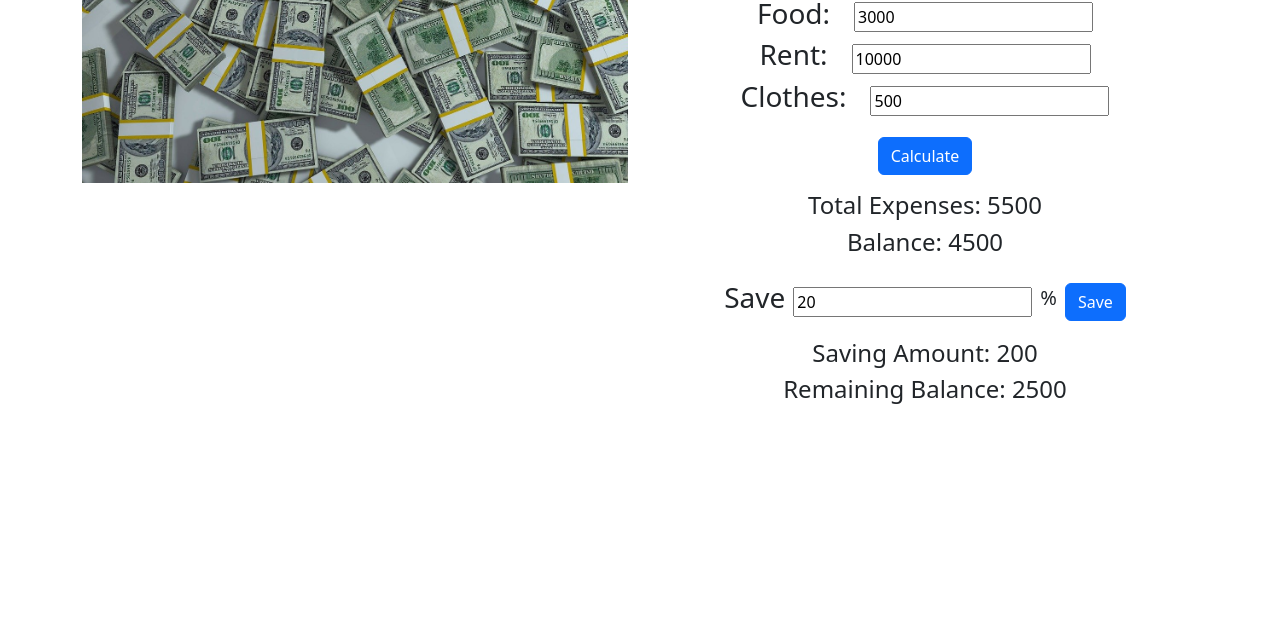
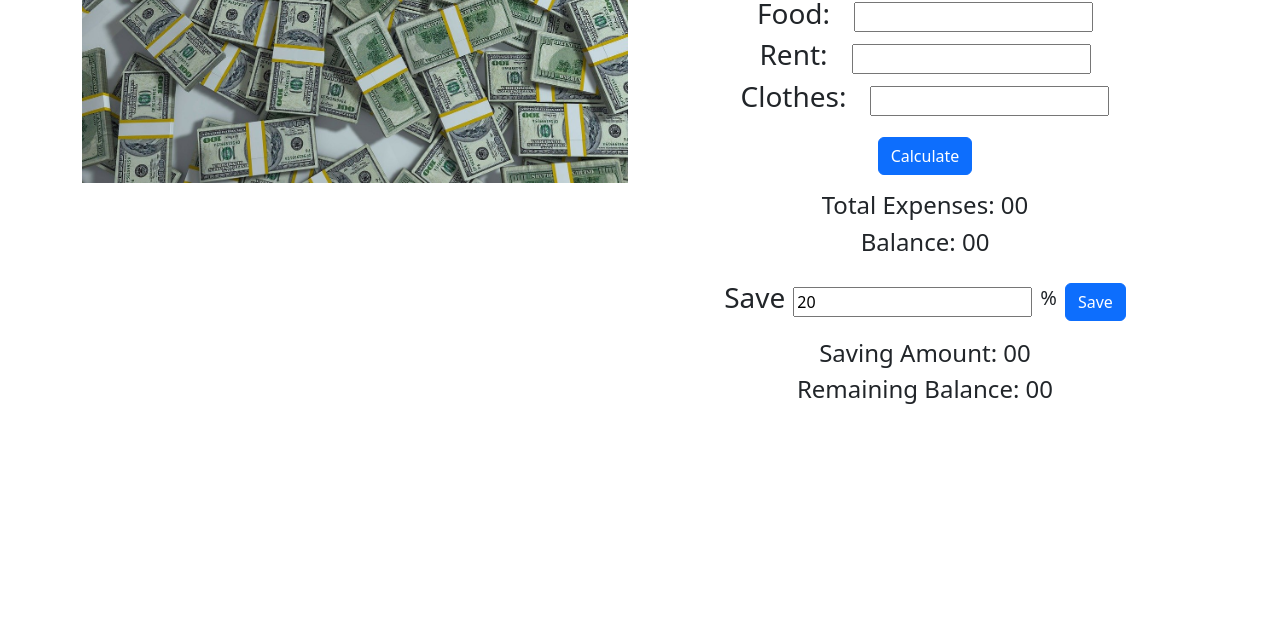
Before and after one commit to webexpertsabbir/-money-master-practice, a plain HTML site: page index.html in a window 1280 px wide. Shown: the part 181-800 px from the top of the page. Drawn offline with nearby package versions, Linux system fonts and the light colour scheme.

Commit message:
calculate

```diff
--- a/index.html
+++ b/index.html
@@ -18,25 +18,25 @@
                 <h1 class="text-center">Income</h1>
                 <div class="d-flex justify-content-center align-items-center">
                     <h3 class="me-4">income:</h3>
-                    <input id="total-income" class="" type="text" value="10000">
+                    <input id="total-income" class="" type="text" value="">
                 </div>
                 <h1 class="text-center m-3">Expenses</h1>
                 <div class="d-flex justify-content-center align-items-center">
                     <h3 class="me-4">Food:</h3>
-                    <input id="food-price" class="" type="text" value="3000">
+                    <input id="food-price" class="" type="text" value="">
                 </div>
                 <div class="d-flex justify-content-center align-items-center">
                     <h3 class="me-4">Rent:</h3>
-                    <input id="rent-price" class="" type="text" value="10000">
+                    <input id="rent-price" class="" type="text" value="">
                 </div>
                 <div class="d-flex justify-content-center align-items-center">
                     <h3 class="me-4">Clothes:</h3>
-                    <input id="clothes-price" class="" type="text" value="500">
+                    <input id="clothes-price" class="" type="text" value="">
                 </div>
                 <button id="btn-calculate" class="btn btn-primary d-block m-auto mt-3" >Calculate</button>
 
-                <h4 class="text-center mt-3">Total Expenses: <span id="total-expenses">5500</span></h4>
-                <h4 class="text-center"> Balance: <span id="balance">4500</span></h4>
+                <h4 class="text-center mt-3">Total Expenses: <span id="total-expenses">00</span></h4>
+                <h4 class="text-center"> Balance: <span id="balance">00</span></h4>
 
                 <div class="d-flex justify-content-center align-items-center mt-4">
                     <h3 class="me-2">Save</h3>
@@ -44,8 +44,8 @@
                     <h5 class="me-2" >%</h5>
                     <button id="btn-save" class="btn btn-primary" >Save</button>
                 </div>
-                <h4 class="text-center mt-3">Saving Amount: <span id="total-save">200</span></h4>
-                <h4 class="text-center">Remaining Balance: <span id="final-balance">2500</span></h4>
+                <h4 class="text-center mt-3">Saving Amount: <span id="total-save">00</span></h4>
+                <h4 class="text-center">Remaining Balance: <span id="final-balance">00</span></h4>
 
             </div>
         </div>
--- a/js/app.js
+++ b/js/app.js
@@ -1,9 +1,7 @@
 function getCalculatePrice(inputId){
     const inputeField = document.getElementById(inputId);
     const inputeFieldStiring = inputeField.value;
-    console.log(typeof inputeFieldStiring);
-
-    const carentInputField = parseInt(inputeFieldStiring);
+    const carentInputField = parseFloat(inputeFieldStiring);
     inputeField.value = '';
     return carentInputField;
 
@@ -27,7 +25,7 @@ document.getElementById('btn-calculate').addEventListener('click', function(){
     const rantPrice1 = document.getElementById('rent-price').value;
     const clothesPrice1 = document.getElementById('clothes-price').value;
     if(isNaN(foodPrice1) == true || isNaN(rantPrice1) == true  || isNaN(clothesPrice1) == true) {
-        alert('pleace input a number')
+        alert('pleace input a number');
     }
     else{
         const foodPrice = getCalculatePrice('food-price');
@@ -59,6 +57,10 @@ document.getElementById('btn-save').addEventListener('click', function(){
     const saveBalance = getCalculatePrice('save-banance');
     const previousBlance = getIncome('total-income');
     const totalSaveBalance = (previousBlance / 100) * saveBalance;
+    if(previousBlance < totalSaveBalance){
+        alert('ammaout er caite besi hoye gese');
+        return;
+    }
 
     setCalculatePrice('total-save', totalSaveBalance);
 
```
